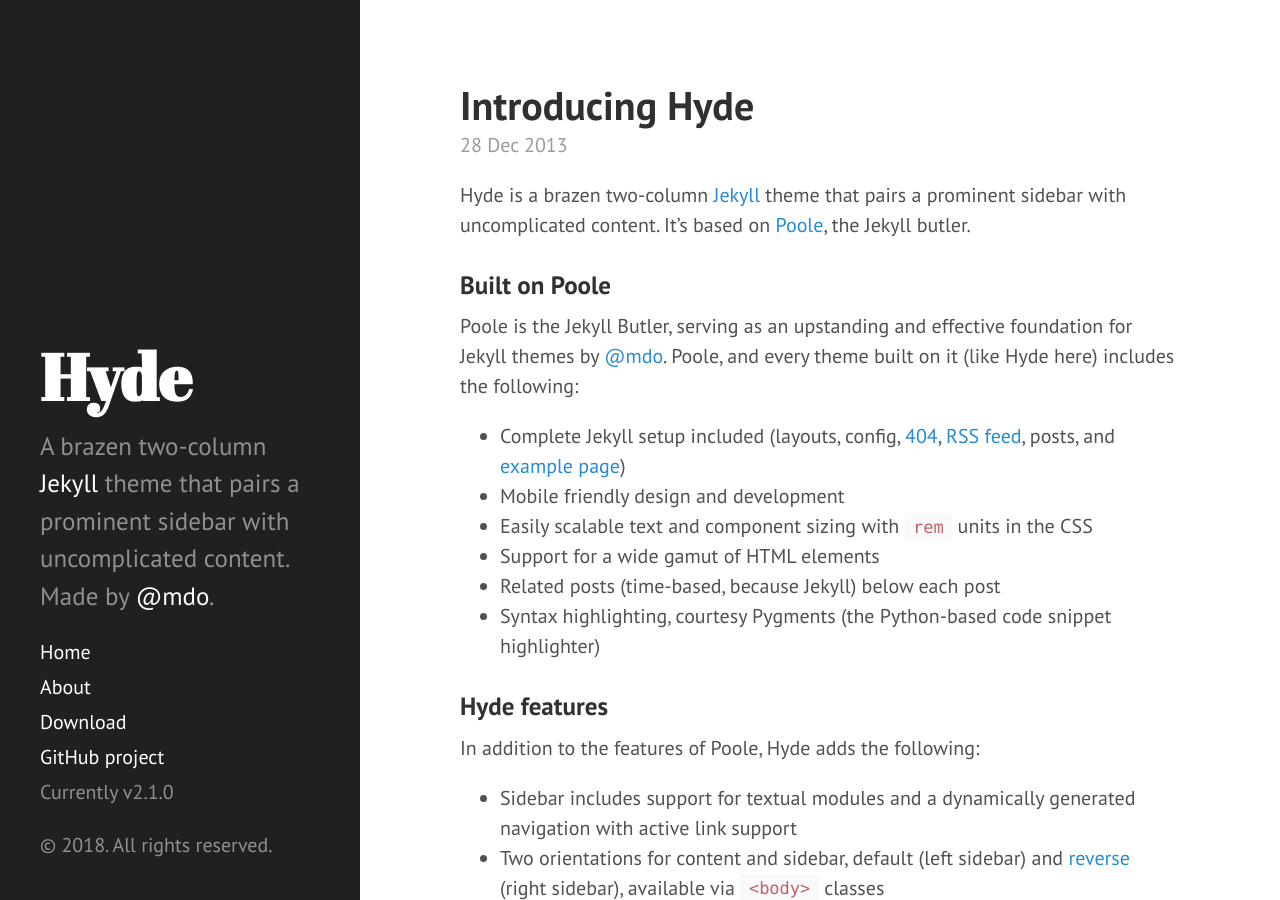
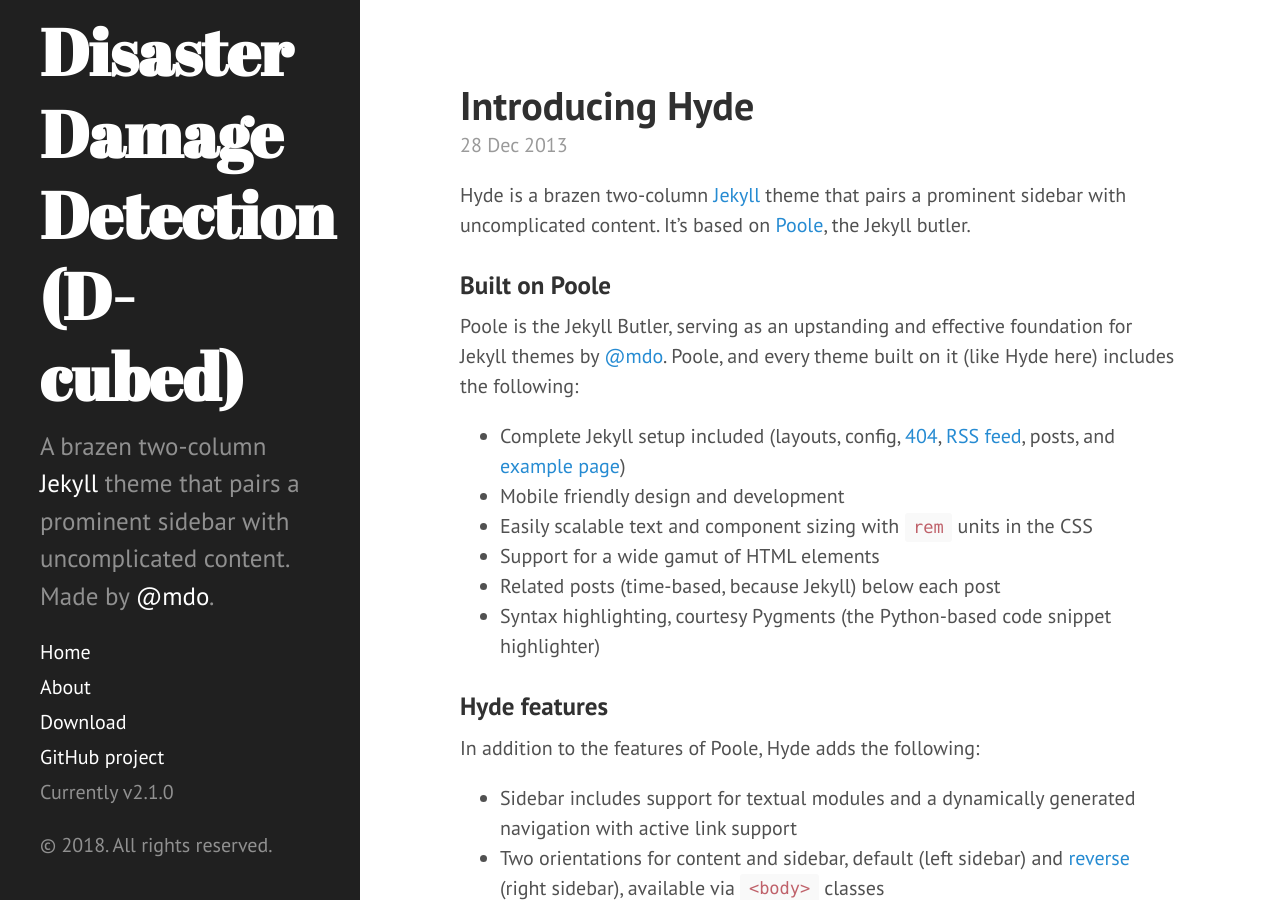
Before and after one commit to DDS-Lab/disaster-damage-detection, a Jekyll site: the page built from index.html, in a window 1280 px wide and 900 px high. Built offline with Jekyll 4.4.1, drawn with Linux system fonts in a browser that asks for light colours; Markdown is read by kramdown in place of the engine named in the settings; the list of posts is cut into pages by our own code.

Commit message:
Update _config.yml

```diff
--- a/_config.yml
+++ b/_config.yml
@@ -6,10 +6,10 @@ highlighter:      pygments
 permalink:        pretty
 
 # Setup
-title:            Hyde
-tagline:          'A Jekyll theme'
+title:            Disaster Damage Detection (D-cubed)
+tagline:          'Automatic damage detection in satellite imagery after hurricanes'
 description:      'A brazen two-column <a href="http://jekyllrb.com" target="_blank">Jekyll</a> theme that pairs a prominent sidebar with uncomplicated content. Made by <a href="https://twitter.com/mdo" target="_blank">@mdo</a>.'
-url:              http://hyde.getpoole.com
+url:              https://dds-lab/github.io/disaster-damage-detection
 baseurl:          /
 
 author:
```
